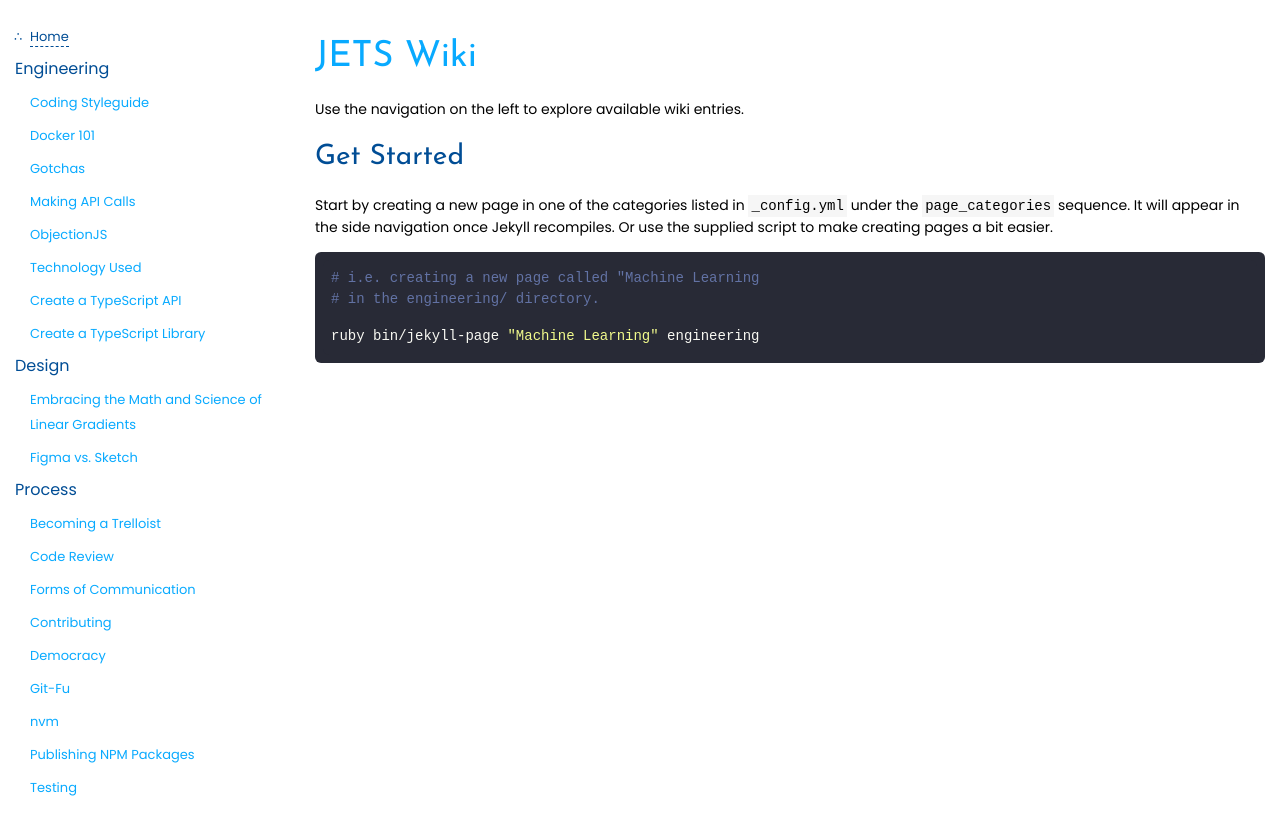
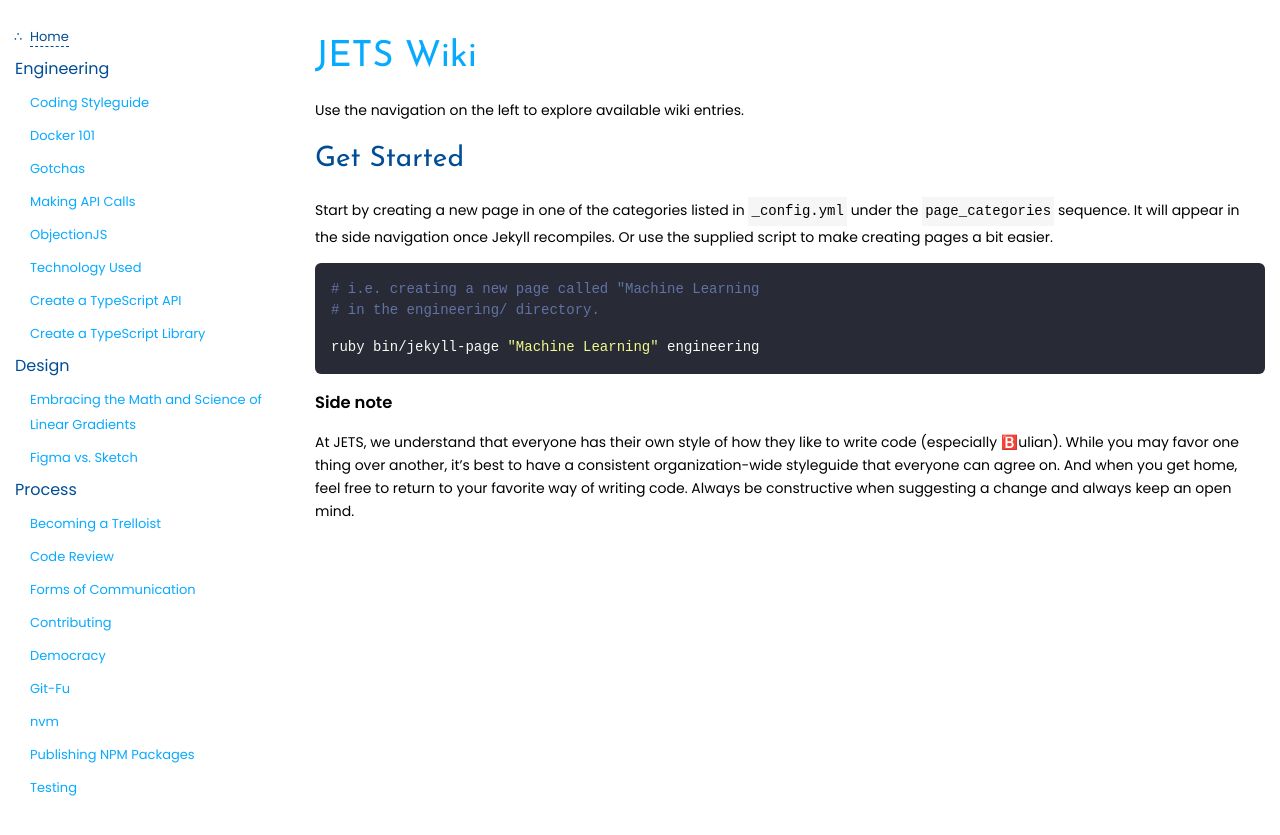
Before and after one commit to SpacebarTech/spacebartech.github.io, a Jekyll site: the page built from index.md, in a window 1280 px wide. Shown: the top 835 px of the page. Built offline with Jekyll 4.4.1, drawn with Linux system fonts in a browser that asks for light colours; our own code applies the rules of GitHub Pages for plain Markdown files.

Commit message:
Increase line-height for paragraphs, add Home blurb

````diff
--- a/_sass/components/main.scss
+++ b/_sass/components/main.scss
@@ -19,6 +19,11 @@ main {
   overflow: auto;
   padding: $padding--default !important;
   font-size: 14px;
+
+  p,
+  li {
+    line-height: 23px;
+  }
 
   a {
     color: $color-primary;
--- a/index.md
+++ b/index.md
@@ -20,3 +20,13 @@ pages a bit easier.
 
 ruby bin/jekyll-page "Machine Learning" engineering
 ```
+
+### Side note
+
+At JETS, we understand that everyone has their own style of
+how they like to write code (especially 🅱️ulian). While
+you may favor one thing over another, it's best to have a
+consistent organization-wide styleguide that everyone can
+agree on. And when you get home, feel free to return to
+your favorite way of writing code. Always be constructive
+when suggesting a change and always keep an open mind.
````
